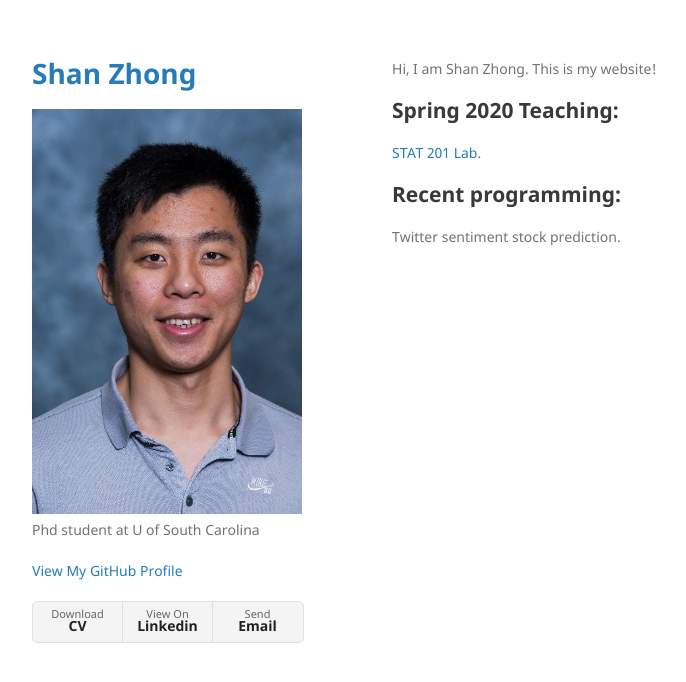
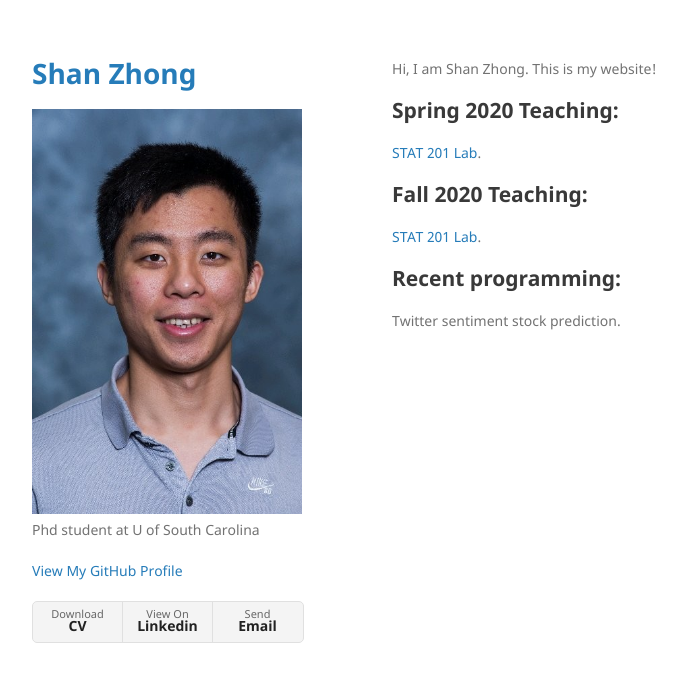
Before and after one commit to Shanlearning/Shanlearning.github.io, a Jekyll site: the page built from index.md, in a window 1280 px wide. Shown: the top 682 px of the page, without its empty margins (178-864 px from the left). Built offline with Jekyll 4.4.1, drawn with Linux system fonts in a browser that asks for light colours.

Commit message:
Update index.md

```diff
--- a/index.md
+++ b/index.md
@@ -7,6 +7,10 @@ Hi, I am Shan Zhong. This is my website!
 ## Spring 2020 Teaching:
 [STAT 201 Lab](https://github.com/Shanlearning/Stat201).
 
+## Fall 2020 Teaching:
+[STAT 201 Lab](https://github.com/Shanlearning/Stat201).
+
+
 
 ## Recent programming:
 Twitter sentiment stock prediction.
```
